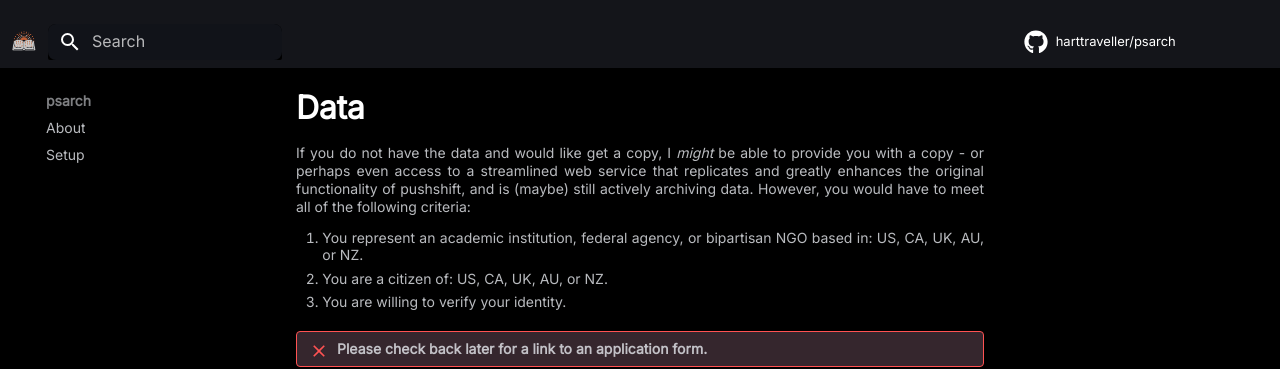
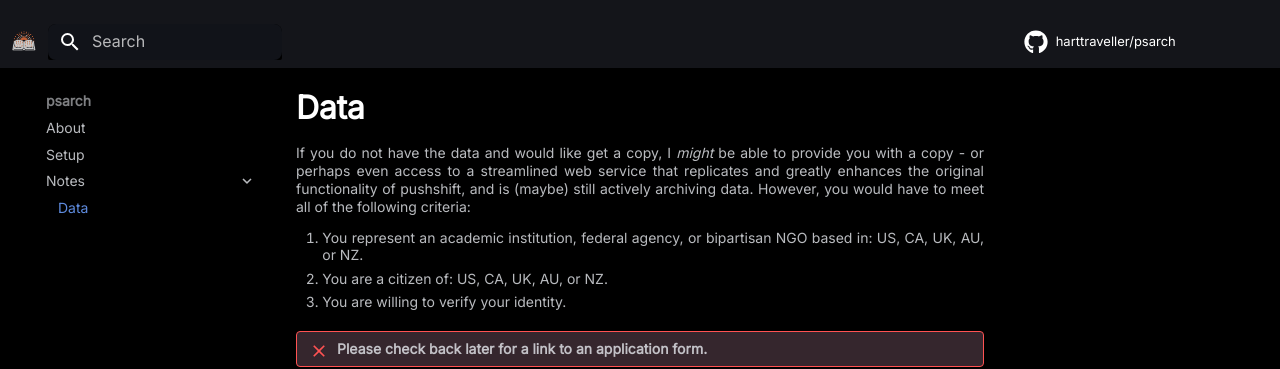
Before and after one commit to harttraveller/psarch, an MkDocs documentation site: the page built from docs/data.md, in a window 1280 px wide. Shown: the top 369 px of the page. Built offline with MkDocs 1.6.1 and Material for MkDocs 9.7.7, drawn with Linux system fonts in a browser that asks for light colours; comment, search, counter and statistics services are not loaded.

Commit message:
mkdocs: update nav

```diff
--- a/mkdocs.yml
+++ b/mkdocs.yml
@@ -47,6 +47,8 @@ markdown_extensions:
 nav:
 - About: "index.md"
 - Setup: "setup.md"
+- Notes:
+  - Data: "data.md"
 # - Usage: "usage.md"
 # - Features: "features.md"
 # - Normalization: "normalization.md"
```
